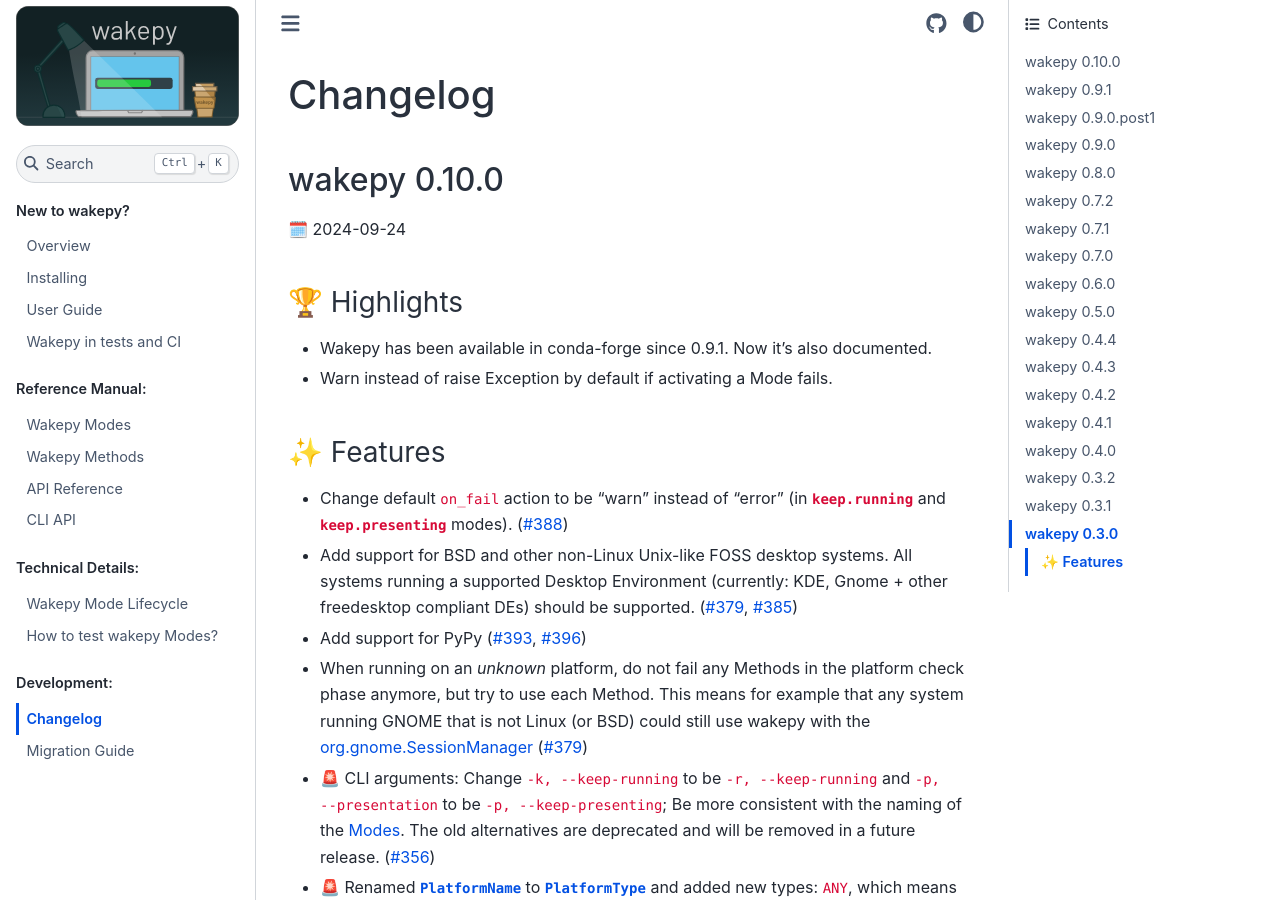
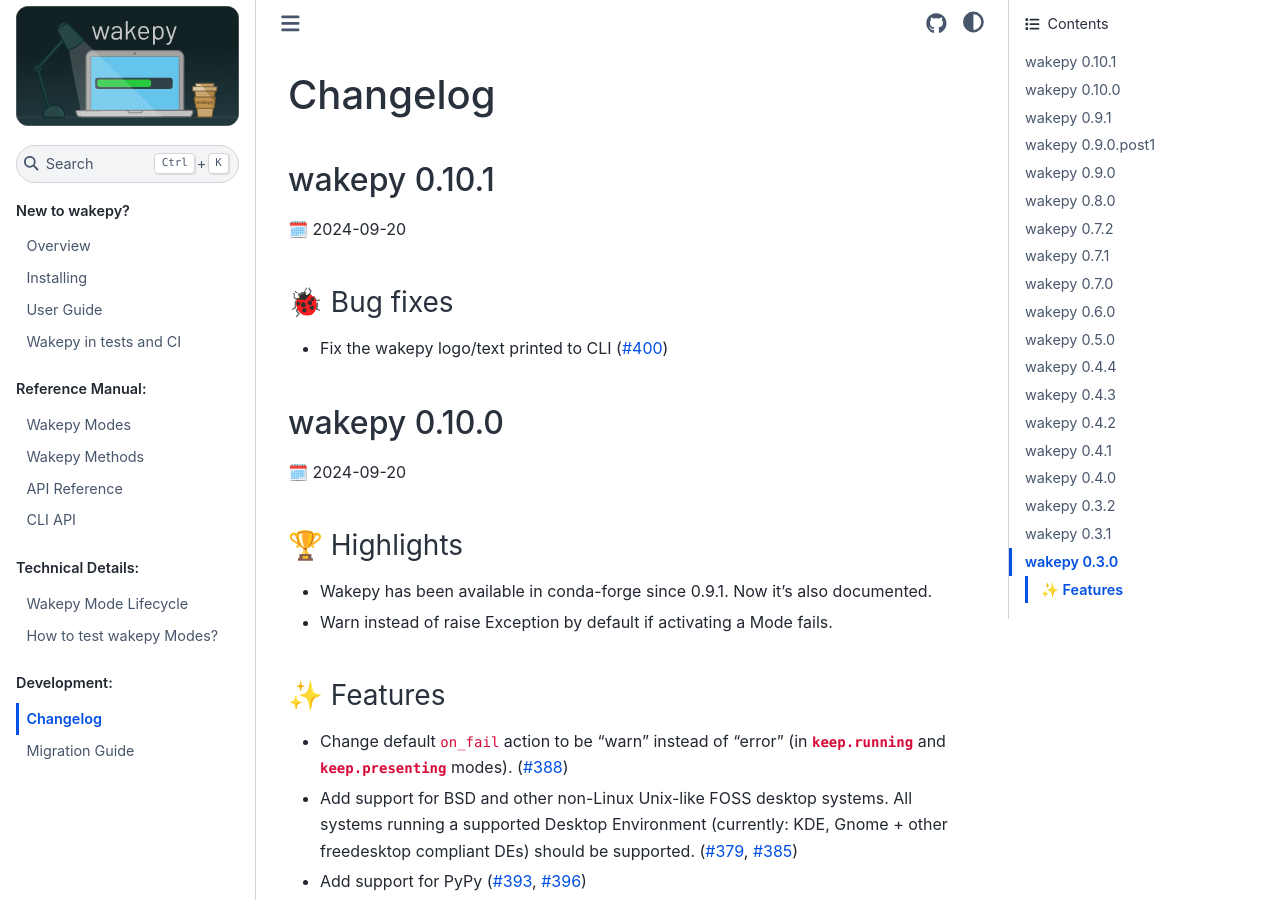
Before and after one commit to fohrloop/wakepy, a Sphinx documentation site: the page built from docs/source/changelog.md, in a window 1280 px wide and 900 px high. Built offline with Sphinx 7.4.7 and the Sphinx Book theme 1.1.4, drawn with Linux system fonts in a browser that asks for light colours; the version number could not be read and is left out.

Commit message:
Update changelog for 0.10.1 release (#401)

```diff
--- a/docs/source/changelog.md
+++ b/docs/source/changelog.md
@@ -1,7 +1,14 @@
 # Changelog
 
+
+## wakepy 0.10.1
+🗓️ 2024-09-20
+
+### 🐞 Bug fixes
+- Fix the wakepy logo/text printed to CLI ([#400](https://github.com/fohrloop/wakepy/pull/400))
+
 ## wakepy 0.10.0
-🗓️ 2024-09-24
+🗓️ 2024-09-20
 
 ### 🏆 Highlights
 - Wakepy has been available in conda-forge since 0.9.1. Now it's also documented.
```
